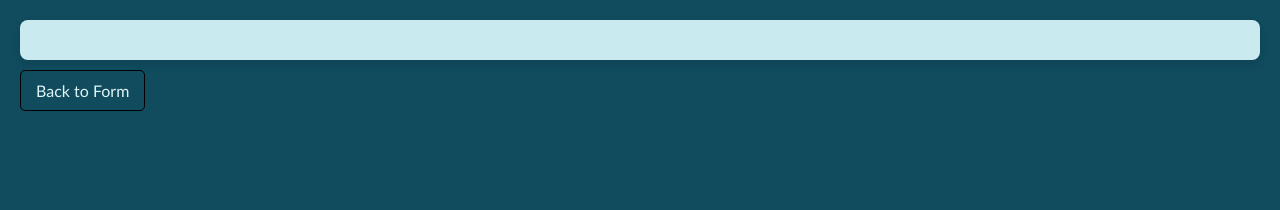
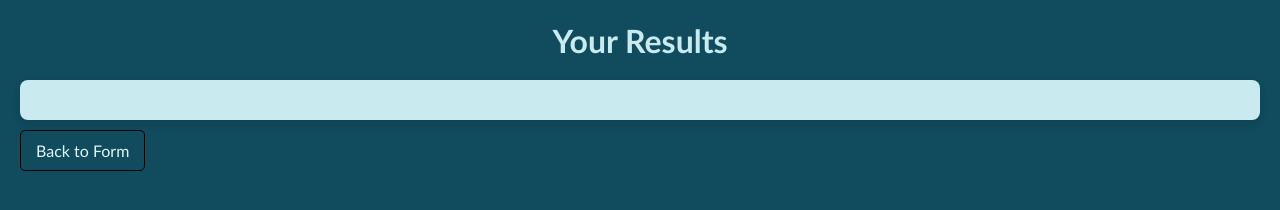
Before and after one commit to njdixn/HTML_Form_with_CSS, a plain HTML site: page results.html in a window 1280 px wide. Drawn offline with Linux system fonts and the light colour scheme.

Commit message:
Add files via upload

```diff
--- a/results.html
+++ b/results.html
@@ -9,10 +9,13 @@
 </head>
 
 <body>
+    <h1>Your Results</h1>
+
     <div id="results"></div>
 
     <a href="index.html">Back to Form</a>
 
     <script src="js/script.js"></script>
+
 </body>
 </html>
```
